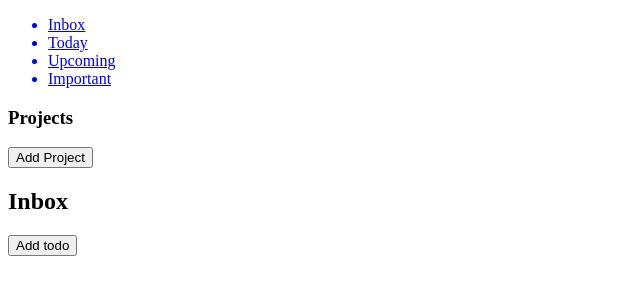
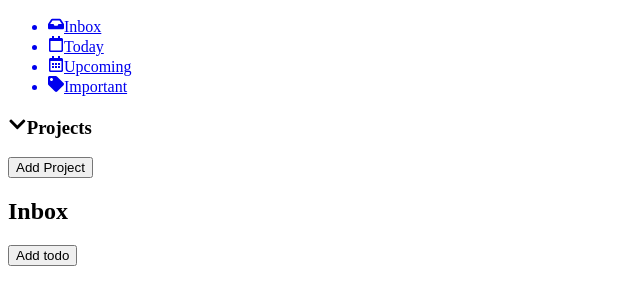
Before and after one commit to victavila/react-to-do-list, a React (Create React App) app: page / in a window 1280 px wide. Shown: the top 304 px of the page, without its empty margins (0-640 px from the left). Built offline with nearby package versions, Linux system fonts and the light colour scheme.

Commit message:
Added icons to sidebar and made projects list collapsible

```diff
--- a/src/components/Sidebar/Sidebar.tsx
+++ b/src/components/Sidebar/Sidebar.tsx
@@ -3,10 +3,12 @@ import { Link } from "react-router-dom";
 import { useAppSelector } from "../../app/hooks";
 import AddProject from "./AddProject/AddProject";
 import ProjectLink from "./ProjectLink/ProjectLink";
+import { FaInbox, FaRegCalendar, FaRegCalendarAlt, FaTag, FaChevronDown, FaChevronRight } from "react-icons/fa"
 
 const Sidebar = () => {
   const projects = useAppSelector(state => state.projects);
   const [formVisibility, setFormVisibility] = useState(false);
+  const [disable, setDisable] = useState(false);
 
   const toggleVisibility = () => {
     setFormVisibility(!formVisibility);
@@ -16,27 +18,52 @@ const Sidebar = () => {
     <nav className="sidebar">
       <ul className="links">
         <Link to="/">
-          <li className="nav-link">Inbox</li>
+          <li className="nav-link">
+            <span>
+              <FaInbox />
+            </span>
+             <span>Inbox</span>
+          </li>
         </Link>
         <Link to="/today">
-          <li className="nav-link">Today</li>
+          <li className="nav-link">
+            <span>
+              <FaRegCalendar />
+            </span>
+            <span>Today</span>
+          </li>
         </Link>
         <Link to="/upcoming">
-          <li className="nav-link">Upcoming</li>
+          <li className="nav-link">
+            <span>
+              <FaRegCalendarAlt />
+            </span>
+             <span>Upcoming</span>
+          </li>
         </Link>
         <Link to="/important">
-          <li className="nav-link">Important</li>
+          <li className="nav-link">
+            <span>
+              <FaTag />
+            </span>
+             <span>Important</span>
+          </li>
         </Link>
       </ul>
       <div className="nav-projects">
-        <h3>Projects</h3>
-        <ul>
+        <h3><span>
+          {disable ?
+          <FaChevronRight onClick={() => {setDisable(!disable)}} />
+          : <FaChevronDown onClick={() => {setDisable(!disable)}} />}
+          </span>Projects</h3>
+        {disable ? <></>
+        :<ul>
           {projects.map(project => (
             <Link key={project.id} to={`/${project.id}`}>
               <ProjectLink {...project} />
             </Link>
           ))}
-        </ul>
+        </ul>}
       </div>
       {formVisibility ? <AddProject toggleVisibility={toggleVisibility} />: <button onClick={toggleVisibility}>Add Project</button>}
     </nav>
```
